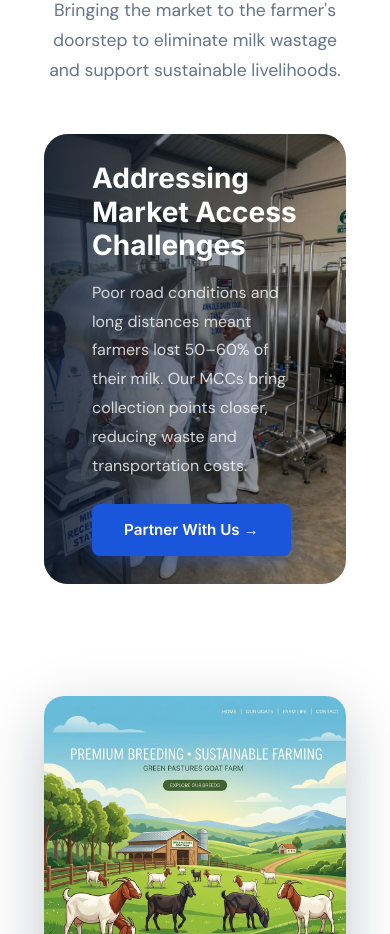
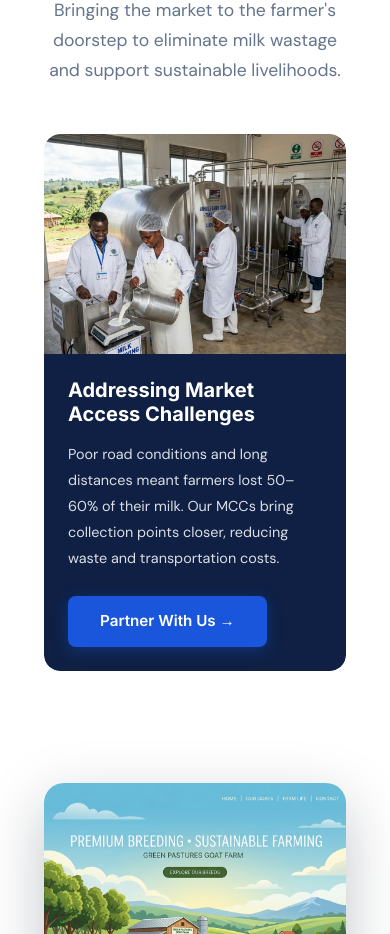
Before and after one commit to laptertechnologies-hue/MUSIKULI-DAIRIES-, a Next.js app: page /services in a window 390 px wide. Shown: the part 4396-5330 px from the top of the page. Built offline with nearby package versions, Linux system fonts and the light colour scheme.

Commit message:
fix: responsive product grid and MCC banner for mobile

```diff
--- a/app/globals.css
+++ b/app/globals.css
@@ -824,15 +824,15 @@ video {
 
 .products-grid {
   display: grid;
-  grid-template-columns: repeat(auto-fit, minmax(200px, 1fr));
-  gap: 1.5rem;
+  grid-template-columns: repeat(4, 1fr);
+  gap: 1.25rem;
 }
 
 .product-card {
   background: var(--gray-50);
   border: 1px solid var(--gray-100);
   border-radius: 16px;
-  padding: 1rem 1rem;
+  padding: 1rem;
   text-align: center;
   transition: all 0.3s ease;
   cursor: pointer;
@@ -844,13 +844,38 @@ video {
   width: 100%;
   border-radius: 12px;
   overflow: hidden;
-  margin-bottom: 1.25rem;
+  margin-bottom: 1rem;
   background: var(--gray-50);
 }
 
-@media (max-width: 768px) {
+/* Tablet: 3 columns */
+@media (max-width: 1024px) {
+  .products-grid {
+    grid-template-columns: repeat(3, 1fr);
+  }
+}
+
+/* Mobile: 2 columns, smaller cards */
+@media (max-width: 640px) {
+  .products-grid {
+    grid-template-columns: repeat(2, 1fr);
+    gap: 0.75rem;
+  }
+  .product-card {
+    padding: 0.75rem 0.5rem;
+    border-radius: 12px;
+  }
   .product-image-wrapper {
     aspect-ratio: 1/1;
+    border-radius: 8px;
+    margin-bottom: 0.6rem;
+  }
+  .product-card h4 {
+    font-size: 0.85rem;
+    margin-bottom: 0.2rem;
+  }
+  .product-card p {
+    font-size: 0.72rem;
   }
 }
 
@@ -878,9 +903,81 @@ video {
   color: var(--gray-500);
 }
 
+
+/* ============================================
+   MCC BANNER
+   ============================================ */
+.mcc-banner {
+  position: relative;
+  border-radius: 24px;
+  overflow: hidden;
+}
+
+.mcc-banner-img {
+  width: 100%;
+  height: 450px;
+  object-fit: cover;
+  display: block;
+}
+
+.mcc-banner-overlay {
+  position: absolute;
+  inset: 0;
+  background: linear-gradient(to right, rgba(10,22,40,0.88) 0%, rgba(10,22,40,0.45) 65%, transparent 100%);
+  display: flex;
+  align-items: center;
+  padding: 3rem;
+}
+
+.mcc-banner-content {
+  max-width: 480px;
+}
+
+.mcc-banner-content h3 {
+  color: white;
+  font-size: 1.75rem;
+  margin-bottom: 1rem;
+  font-family: 'Inter', sans-serif;
+}
+
+.mcc-banner-content p {
+  color: rgba(255,255,255,0.85);
+  line-height: 1.8;
+  font-size: 1rem;
+}
+
+/* Mobile: stack text below image */
+@media (max-width: 640px) {
+  .mcc-banner {
+    border-radius: 16px;
+    display: flex;
+    flex-direction: column;
+  }
+  .mcc-banner-img {
+    height: 220px;
+    border-radius: 16px 16px 0 0;
+  }
+  .mcc-banner-overlay {
+    position: static;
+    background: var(--blue-900);
+    padding: 1.5rem;
+    border-radius: 0 0 16px 16px;
+  }
+  .mcc-banner-content {
+    max-width: 100%;
+  }
+  .mcc-banner-content h3 {
+    font-size: 1.25rem;
+  }
+  .mcc-banner-content p {
+    font-size: 0.9rem;
+  }
+}
+
 /* ============================================
    GALLERY SECTION
    ============================================ */
+
 .gallery-section {
   padding: var(--section-pad);
   background: var(--gray-50);
--- a/app/services/page.tsx
+++ b/app/services/page.tsx
@@ -130,12 +130,12 @@ export default function ServicesPage() {
             <h2 className="section-title">Milk Collection Centres</h2>
             <p className="section-subtitle mx-auto">Bringing the market to the farmer&apos;s doorstep to eliminate milk wastage and support sustainable livelihoods.</p>
           </ScrollAnimation>
-          <ScrollAnimation style={{ position: 'relative', borderRadius: '24px', overflow: 'hidden' }} delay={200}>
-            <Image src="/images/milk_collection.png" alt="Milk Collection Centre" width={1200} height={450} style={{ width: '100%', height: '450px', objectFit: 'cover' }} />
-            <div style={{ position: 'absolute', inset: 0, background: 'linear-gradient(to right, rgba(10,22,40,0.85) 0%, rgba(10,22,40,0.4) 60%, transparent 100%)', display: 'flex', alignItems: 'center', padding: '3rem' }}>
-              <div style={{ maxWidth: '480px' }}>
-                <h3 style={{ color: 'white', fontSize: '1.75rem', marginBottom: '1rem' }}>Addressing Market Access Challenges</h3>
-                <p style={{ color: 'rgba(255,255,255,0.8)', lineHeight: 1.8 }}>
+          <ScrollAnimation className="mcc-banner" delay={200}>
+            <Image src="/images/milk_collection.png" alt="Milk Collection Centre" width={1200} height={450} className="mcc-banner-img" />
+            <div className="mcc-banner-overlay">
+              <div className="mcc-banner-content">
+                <h3>Addressing Market Access Challenges</h3>
+                <p>
                   Poor road conditions and long distances meant farmers lost 50–60% of their milk.
                   Our MCCs bring collection points closer, reducing waste and transportation costs.
                 </p>
```
